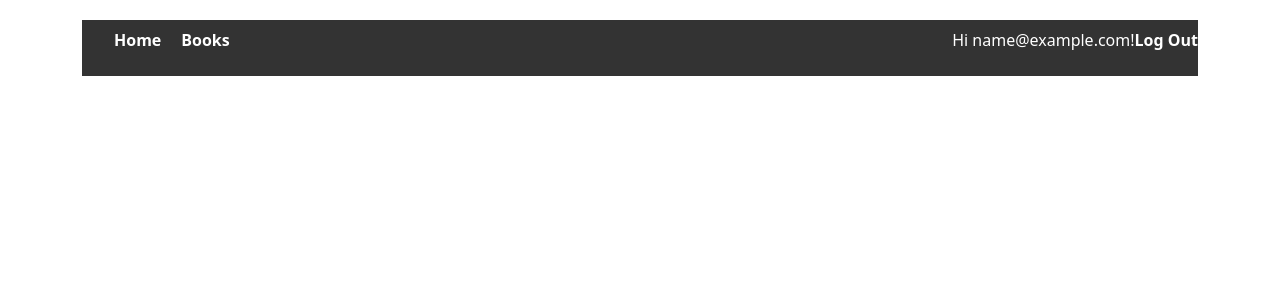
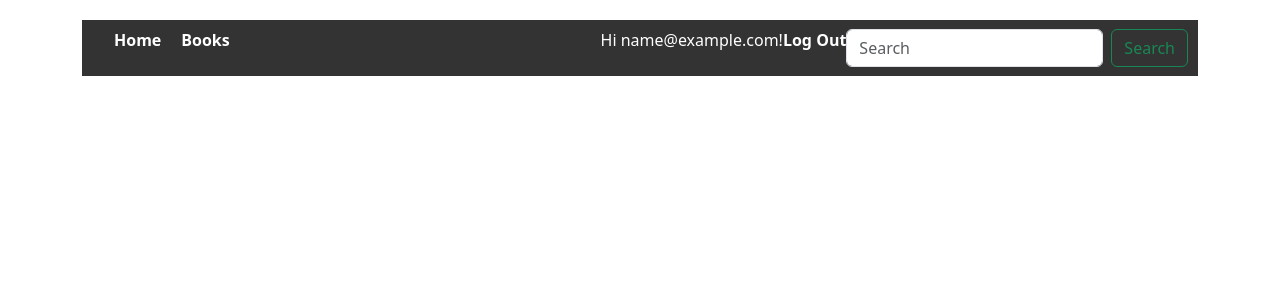
Before and after one commit to habibullah791/Django--Bookstore-Project, a Django app: page /books/ in a window 1280 px wide. Shown: the top 300 px of the page. Run offline with Django 4.2, Linux system fonts and the light colour scheme; the visitor is signed in with stand-in values (Sample User, id 1); data that the repository does not hold is empty; parts of the project's set-up code (start-up, migrations or seed data) failed here and were passed over.

Commit message:
Add - Search functionality

```diff
--- a/django_project/books/urls.py
+++ b/django_project/books/urls.py
@@ -1,8 +1,9 @@
 from django.urls import path
 
-from .views import BookListView, BookDetailView
+from .views import BookListView, BookDetailView, SearchResultsListView
 
 urlpatterns = [
     path("", BookListView.as_view(), name="book_list"),
     path("<int:pk>/", BookDetailView.as_view(), name="book_detail"),  # new
+    path("search", SearchResultsListView.as_view(), name="search_result"),
 ]
--- a/django_project/books/views.py
+++ b/django_project/books/views.py
@@ -1,4 +1,5 @@
 from django.views.generic import ListView, DetailView
+from django.db.models import Q
 from django.contrib.auth.mixins import LoginRequiredMixin, PermissionRequiredMixin
 
 from .models import Book
@@ -10,6 +11,17 @@ class BookListView(LoginRequiredMixin, ListView):
     template_name = "books/book_list.html"
 
 
-class BookDetailView(LoginRequiredMixin, PermissionRequiredMixin, DetailView):
+class BookDetailView(LoginRequiredMixin, DetailView):
     model = Book
     template_name = "books/book_detail.html"
+
+
+class SearchResultsListView(ListView):
+    model = Book
+    template_name = "books/search_results.html"
+
+    def get_queryset(self):  # new
+        query = self.request.GET.get("q")
+        return Book.objects.filter(
+            Q(title__icontains=query) | Q(author__icontains=query)
+        )
--- a/django_project/templates/base.html
+++ b/django_project/templates/base.html
@@ -31,11 +31,20 @@
                 <a href="{% url 'account_login' %}" class="btn">Log In</a>
                 <a href="{% url 'account_signup' %}" class="btn">Sign Up</a>
                 {% endif %}
+                </ul>
+                <form class="d-flex" action="{% url 'search_result' %}" method="get">
+                    <input class="form-control me-2" type="search" name="q" placeholder="Search" aria-\ label="Search">
+                    <button class="btn btn-outline-success" type="submit">Search</button>
+                </form>
             </div>
-        </nav>
+    </div>
+    </nav>
 
-        {% block content %}
-        {% endblock content %}
+    </div>
+    </nav>
+
+    {% block content %}
+    {% endblock content %}
     </div>
     <script src="{% static 'js/base.js' %}"></script>
     <!-- Bootstrap -->
```
Also changed, not shown: django_project/templates/books/search_results.html (added, +12 -0 lines).
